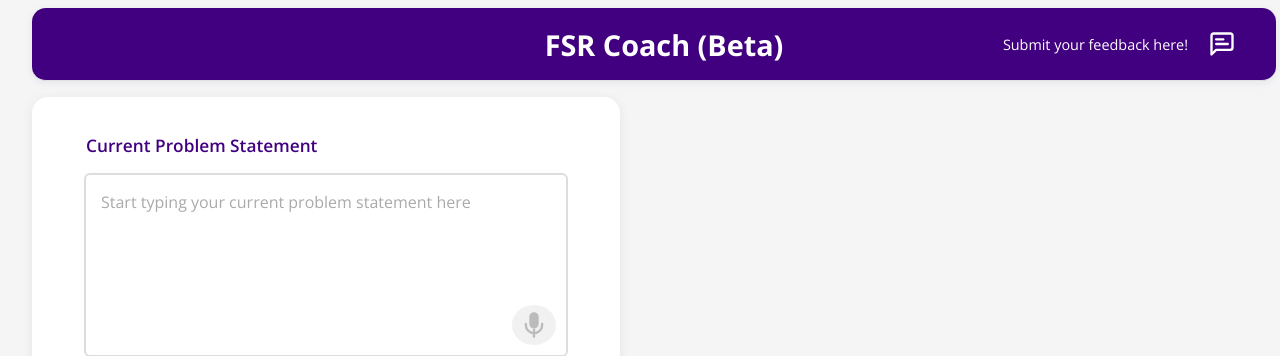
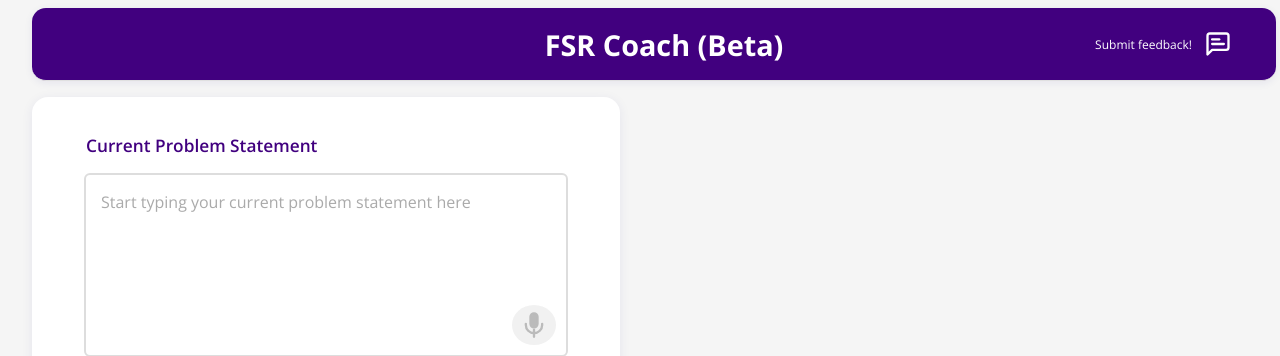
Before and after one commit to karimdaouk3/spellcheck_app, a Flask app: page / in a window 1280 px wide. Shown: the top 356 px of the page. Run offline with Flask 2, Linux system fonts and the light colour scheme.

Commit message:
Make feedback section a single clickable box with shorter text

```diff
--- a/static/css/style.css
+++ b/static/css/style.css
@@ -450,6 +450,18 @@ body {
     display: flex;
     align-items: center;
     gap: 12px;
+    background: none;
+    border: none;
+    cursor: pointer;
+    padding: 8px 12px;
+    border-radius: 6px;
+    transition: background-color 0.2s;
+    color: white;
+    font-family: 'Open Sans', sans-serif;
+}
+
+.feedback-section:hover {
+    background-color: rgba(255, 255, 255, 0.1);
 }
 
 .feedback-text {
@@ -458,22 +470,6 @@ body {
     font-weight: 500;
     font-family: 'Open Sans', sans-serif;
     white-space: nowrap;
-}
-
-.feedback-button {
-    background: none;
-    border: none;
-    cursor: pointer;
-    padding: 8px;
-    border-radius: 4px;
-    transition: background-color 0.2s;
-    display: flex;
-    align-items: center;
-    justify-content: center;
-}
-
-.feedback-button:hover {
-    background-color: rgba(255, 255, 255, 0.1);
 }
 .top-bar-label {
     font-size: 1.05em;
@@ -670,17 +666,14 @@ body {
     .feedback-section {
         right: 16px;
         gap: 8px;
+        padding: 6px 10px;
     }
 
     .feedback-text {
         font-size: 0.8em;
     }
 
-    .feedback-button {
-        padding: 6px;
-    }
-
-    .feedback-button svg {
+    .feedback-section svg {
         width: 24px;
         height: 24px;
     }
--- a/templates/index.html
+++ b/templates/index.html
@@ -12,16 +12,14 @@
             <div class="top-bar-content">
                 <div class="top-bar-title">FSR Coach (Beta)</div>
             </div>
-            <div class="feedback-section">
-                <span class="feedback-text">Submit your feedback here!</span>
-                <button id="feedback-btn" class="feedback-button" title="Give Feedback" onclick="window.open('/overall-feedback', '_blank')">
+            <button class="feedback-section" onclick="window.open('/overall-feedback', '_blank')" title="Submit Feedback">
+                <span class="feedback-text">Submit feedback!</span>
                 <svg width="28" height="28" viewBox="0 0 24 24" fill="none" stroke="white" stroke-width="2" stroke-linecap="round" stroke-linejoin="round">
                     <path d="M21 15a2 2 0 0 1-2 2H7l-4 4V5a2 2 0 0 1 2-2h14a2 2 0 0 1 2 2z"></path>
                     <path d="M13 8H7"></path>
                     <path d="M17 12H7"></path>
                 </svg>
             </button>
-            </div>
         </div>
         <div class="content-flex">
             <div class="left-column">
```
Lines whose indentation alone changed are shown as unchanged.
